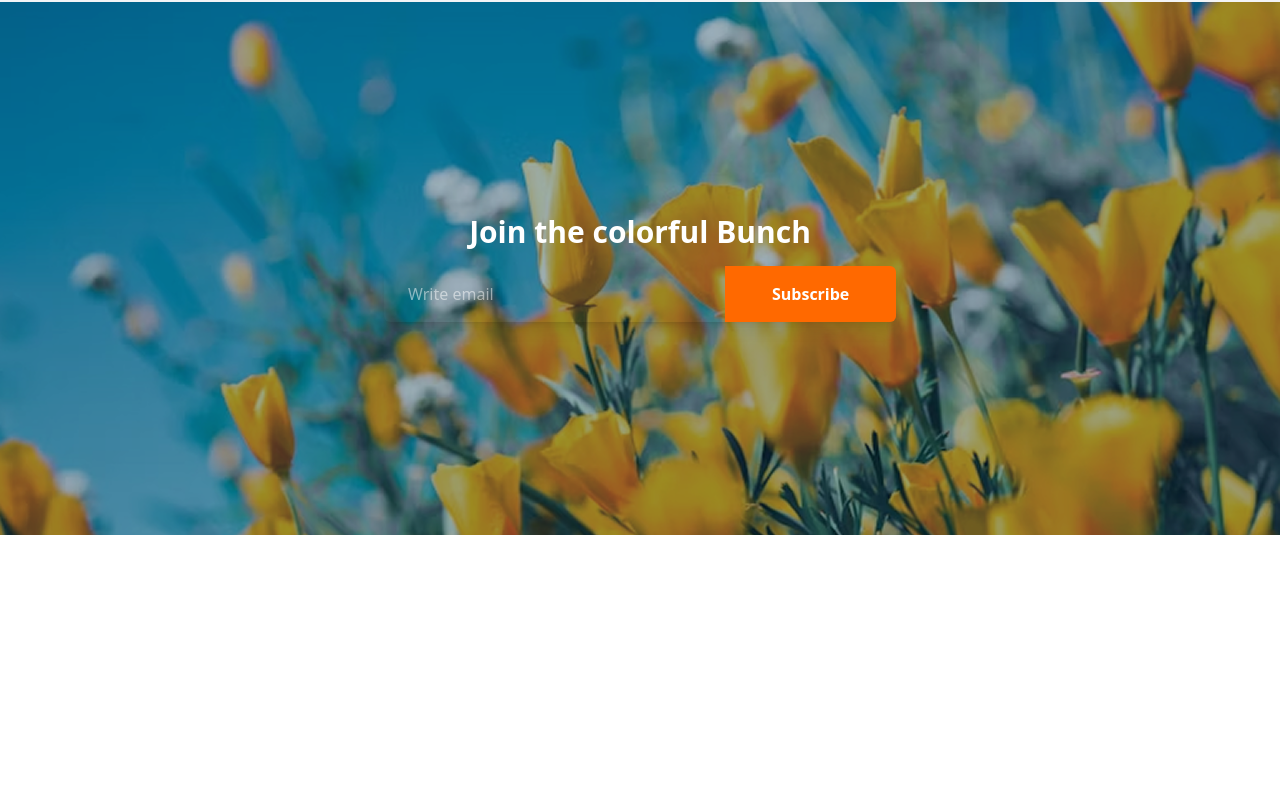
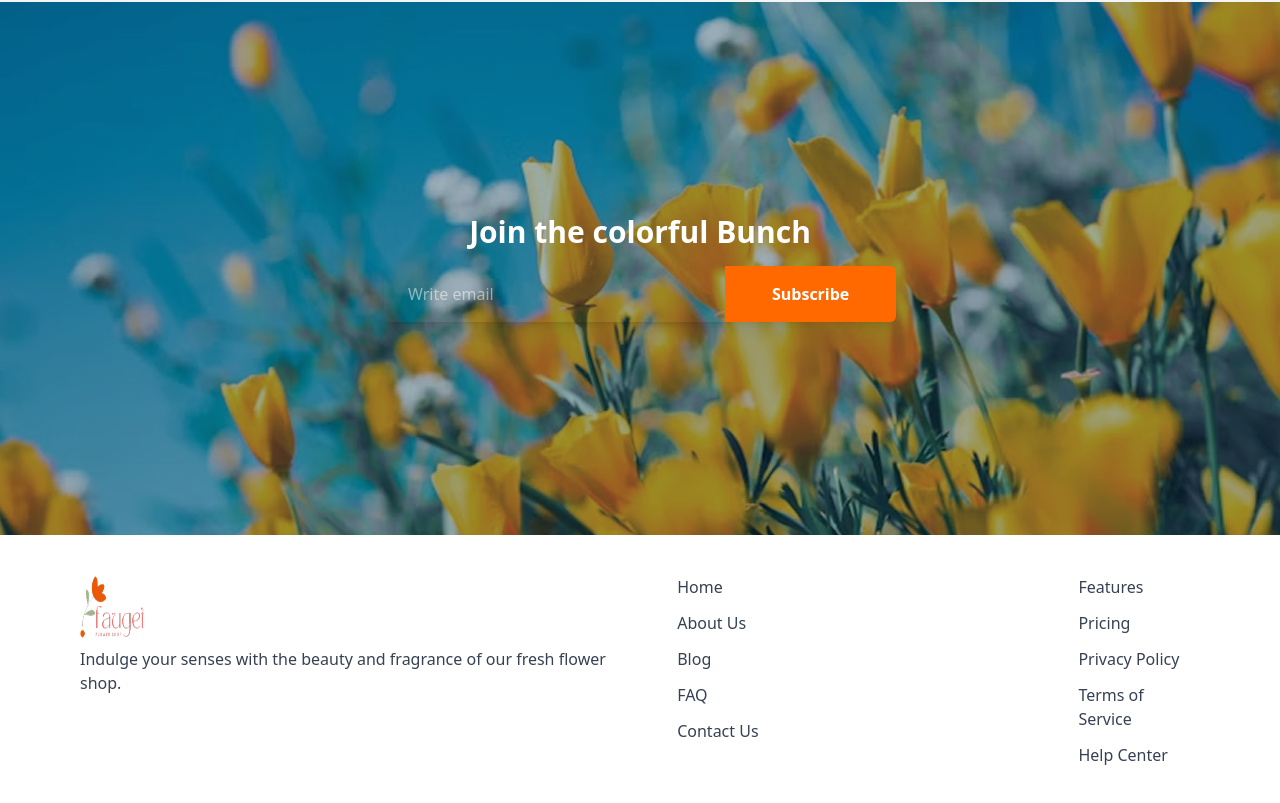
Before and after one commit to mdmonirhossion/Flower-Market, a plain HTML site: page index.html in a window 1280 px wide. Shown: the part 3185-3988 px from the top of the page. Before the commit the page ends 3720 px from the top, so only its background shows below. Drawn offline with nearby package versions, Linux system fonts and the light colour scheme.

Commit message:
add to link

```diff
--- a/index.html
+++ b/index.html
@@ -193,7 +193,7 @@
                     <img src="assets/deal-zabo.png" alt="Vast flower field"class="w-full h-full object-cover  transition-transform duration-500 group-hover:scale-110">
                     <div class="absolute inset-0 bg-black/40 flex flex-col justify-center items-center text-white text-center p-4">
                         <h3>25% off | Zabo Plant</h3>
-                        <a href="#" class="mt-4 text-xl font-semibold border-b-2 border-white pb-1">Shop Now</a>
+                        <a href="#" class="mt-2 text-lg font-semibold border-b-2 border-white pb-1">Shop Now</a>
                     </div>
                   </div>
             </div>
@@ -221,7 +221,36 @@
         </div>
         </section>
     <!-- Footer -->
-     <footer>
+     <footer class="w-full bg-white h-aito md-h-[348] px-6 md:px-20 py-10 flex flex-col md:flex-row justify-between gap-8 text-gray-700">
+        <!-- Left Column -->
+         <div>
+            <div>
+                <img src="assets/logo.png" alt="Faugei Logo" class="w-16 h-16" />
+            </div>
+            <p class="text-sm md:text-base mt-2">Indulge your senses with the beauty and fragrance of our fresh flower shop. </p>
+         </div>
+        <!-- Middle links -->
+         <div class="md:w-1/3 grid grid-cols-2 gap-4 text-sm md:text-base">
+            <div">
+                <ul class="space-y-3">
+                <li><a href="#" class="hover:underline">Home</a></li>
+                <li><a href="#" class="hover:underline">About Us</a></li>
+                <li><a href="#" class="hover:underline">Blog</a></li>
+                <li><a href="#" class="hover:underline">FAQ</a></li>
+                <li><a href="#" class="hover:underline">Contact Us</a></li>
+                </ul>
+            </div>
+            <!-- Links Column 2 -->
+            <div">
+                <ul class="space-y-3">
+                <li><a href="#" class="hover:underline">Features</a></li>
+                <li><a href="#" class="hover:underline">Pricing</a></li>
+                <li><a href="#" class="hover:underline">Privacy Policy</a></li>
+                <li><a href="#" class="hover:underline">Terms of Service</a></li>
+                <li><a href="#" class="hover:underline">Help Center</a></li>
+                </ul>
+            </div>
+         </div>
 
      </footer>
 </body>
```
